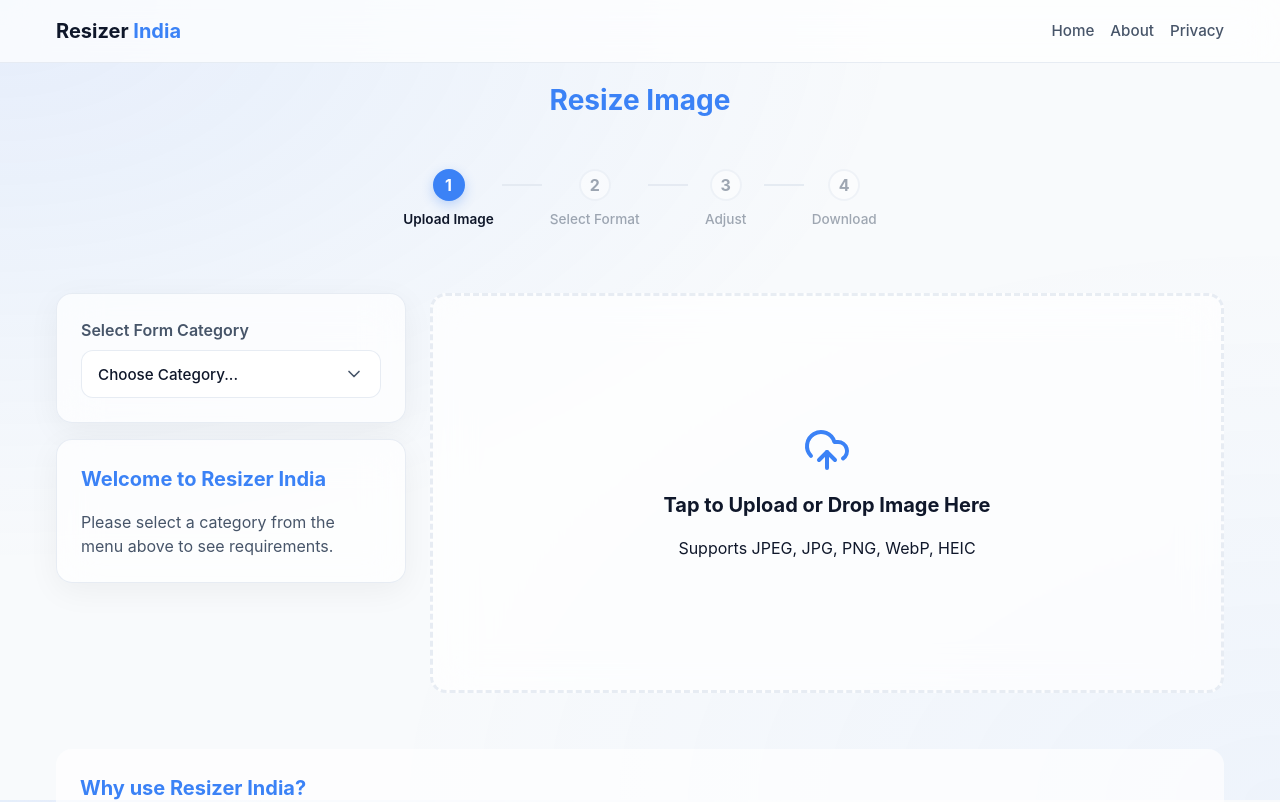
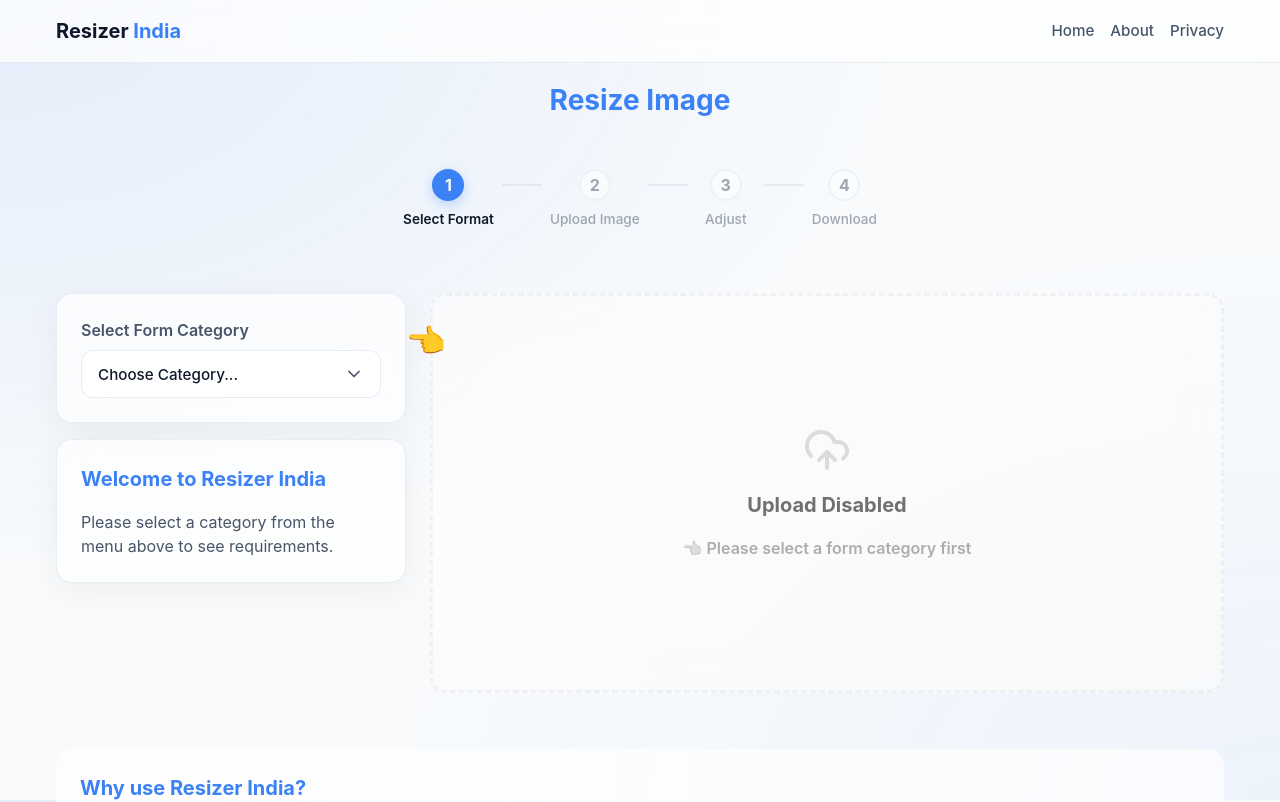
Before and after one commit to TechyNisarg/resizer-india, a React (Vite) app: page / in a window 1280 px wide. Shown: the top 802 px of the page. Built offline with nearby package versions, Linux system fonts and the light colour scheme; a web font is replaced by a local one.

Commit message:
feat: Add visual cues to force category selection before upload

```diff
--- a/src/components/Dropzone.tsx
+++ b/src/components/Dropzone.tsx
@@ -4,15 +4,16 @@
 interface DropzoneProps {
   onImageLoad: (file: File) => void;
   isProcessing?: boolean;
+  disabled?: boolean;
 }
 
-export const Dropzone: React.FC<DropzoneProps> = ({ onImageLoad, isProcessing }) => {
+export const Dropzone: React.FC<DropzoneProps> = ({ onImageLoad, isProcessing, disabled }) => {
   const [isDragOver, setIsDragOver] = useState(false);
   const fileInputRef = useRef<HTMLInputElement>(null);
 
   const handleDragOver = (e: React.DragEvent) => {
     e.preventDefault();
-    if (!isProcessing) setIsDragOver(true);
+    if (!isProcessing && !disabled) setIsDragOver(true);
   };
 
   const handleDragLeave = (e: React.DragEvent) => {
@@ -23,7 +24,7 @@
   const handleDrop = (e: React.DragEvent) => {
     e.preventDefault();
     setIsDragOver(false);
-    if (isProcessing) return;
+    if (isProcessing || disabled) return;
     if (e.dataTransfer.files && e.dataTransfer.files.length > 0) {
       onImageLoad(e.dataTransfer.files[0]);
     }
@@ -37,12 +38,16 @@
 
   return (
     <div
-      className={`dropzone ${isDragOver ? 'dragover' : ''}`}
+      className={`dropzone ${isDragOver ? 'dragover' : ''} ${disabled ? 'disabled' : ''}`}
       onDragOver={handleDragOver}
       onDragLeave={handleDragLeave}
       onDrop={handleDrop}
-      onClick={() => { if (!isProcessing) fileInputRef.current?.click(); }}
-      style={{ opacity: isProcessing ? 0.6 : 1, cursor: isProcessing ? 'wait' : 'pointer' }}
+      onClick={() => { if (!isProcessing && !disabled) fileInputRef.current?.click(); }}
+      style={{
+        opacity: isProcessing || disabled ? 0.6 : 1,
+        cursor: isProcessing ? 'wait' : disabled ? 'not-allowed' : 'pointer',
+        filter: disabled ? 'grayscale(100%)' : 'none'
+      }}
     >
       <input
         type="file"
@@ -50,10 +55,20 @@
         onChange={handleChange}
         accept="image/jpeg, image/png, image/webp, image/heic, image/heif"
         hidden
+        disabled={disabled || isProcessing}
       />
-      <UploadCloud size={48} className="upload-icon" />
-      <h3>Tap to Upload or Drop Image Here</h3>
-      <p>Supports JPEG, JPG, PNG, WebP, HEIC</p>
+      <UploadCloud size={48} className="upload-icon" style={{ opacity: disabled ? 0.4 : 1 }} />
+      {disabled ? (
+        <>
+          <h3>Upload Disabled</h3>
+          <p style={{ color: 'var(--primary)', fontWeight: 600 }}>👈 Please select a form category first</p>
+        </>
+      ) : (
+        <>
+          <h3>Tap to Upload or Drop Image Here</h3>
+          <p>Supports JPEG, JPG, PNG, WebP, HEIC</p>
+        </>
+      )}
       {isProcessing && <p style={{color: 'var(--primary)', fontWeight: 600}}>Loading & Converting...</p>}
     </div>
   );
--- a/src/components/PresetSelector.tsx
+++ b/src/components/PresetSelector.tsx
@@ -8,6 +8,7 @@
   currentType: PresetType | null;
   onTypeSelect: (type: PresetType) => void;
   availableTypes: { type: PresetType, label: string }[];
+  highlight?: boolean;
 }
 
 const CATEGORIES: { id: PresetCategory, label: string }[] = [
@@ -20,7 +21,7 @@
 ];
 
 export const PresetSelector: React.FC<PresetSelectorProps> = ({
-  currentCategory, onCategorySelect, currentType, onTypeSelect, availableTypes
+  currentCategory, onCategorySelect, currentType, onTypeSelect, availableTypes, highlight
 }) => {
   const [isOpen, setIsOpen] = useState(false);
   const dropdownRef = useRef<HTMLDivElement>(null);
@@ -38,7 +39,7 @@
   const currentCategoryLabel = CATEGORIES.find(c => c.id === currentCategory)?.label || 'Choose Category...';
 
   return (
-    <div className="preset-selector card">
+    <div className={`preset-selector card ${highlight ? 'highlight-pulse' : ''}`}>
       <div className="preset-row">
         <label style={{ display: 'block', marginBottom: '0.5rem', fontWeight: 600, color: 'var(--text-secondary)' }}>Select Form Category</label>
 
--- a/src/index.css
+++ b/src/index.css
@@ -310,3 +310,5 @@
 .footer-links a:hover {
   color: var(--primary);
 }
+@keyframes pulseHighlight { 0% { box-shadow: 0 0 0 0 rgba(59, 130, 246, 0.4); } 70% { box-shadow: 0 0 0 10px rgba(59, 130, 246, 0); } 100% { box-shadow: 0 0 0 0 rgba(59, 130, 246, 0); } } .highlight-pulse { animation: pulseHighlight 2s infinite; border-color: var(--primary) !important; }
+@keyframes bounceX { 0%%, 100%% { transform: translateX(0) translateY(-50%%); } 50%% { transform: translateX(-10px) translateY(-50%%); } }
--- a/src/pages/Home.tsx
+++ b/src/pages/Home.tsx
@@ -9,7 +9,7 @@
 import { Trash2, DownloadCloud } from 'lucide-react';
 
 const StepIndicator = ({ currentStep }: { currentStep: number }) => {
-  const steps = ['Upload Image', 'Select Format', 'Adjust', 'Download'];
+  const steps = ['Select Format', 'Upload Image', 'Adjust', 'Download'];
   return (
     <div className="step-indicator" style={{ display: 'flex', justifyContent: 'center', alignItems: 'center', gap: '0.5rem', marginBottom: '2rem', width: '100%', overflowX: 'auto', padding: '0.5rem' }}>
       {steps.map((step, idx) => {
@@ -112,7 +112,7 @@
   } = useImageProcessor(activePreset || getPresetsByCategory('rto')[0]);
 
   let currentStep = 1;
-  if (sourceImage && !category) currentStep = 2;
+  if (category) currentStep = 2;
   if (sourceImage && category && !downloadObjectURL) currentStep = 3;
   if (downloadObjectURL) currentStep = 4;
 
@@ -126,6 +126,12 @@
 
       <div className="workspace">
         <div className="sidebar">
+          <div style={{ position: 'relative' }}>
+            {!category && (
+              <div style={{ position: 'absolute', right: '-40px', top: '24px', animation: 'bounceX 1s infinite', zIndex: 10 }}>
+                <span style={{ fontSize: '2rem' }}>👈</span>
+              </div>
+            )}
             <PresetSelector
               currentCategory={category}
               onCategorySelect={handleCategorySelect}
@@ -133,6 +139,7 @@
               onTypeSelect={handleTypeSelect}
               availableTypes={availableTypes}
             />
+          </div>
 
           {category === 'custom' && (
             <div className="card">
@@ -192,20 +199,7 @@
 
         <div className="main-content">
           {!sourceImage ? (
-            <Dropzone onImageLoad={loadImage} isProcessing={isProcessing} />
-          ) : !category ? (
-            <div className="card" style={{ display: 'flex', flexDirection: 'column', alignItems: 'center', justifyContent: 'center', gap: '1.5rem', minHeight: '400px', textAlign: 'center', animation: 'fadeIn 0.5s ease-out' }}>
-              <div style={{ position: 'relative' }}>
-                <div style={{ width: '80px', height: '80px', background: 'rgba(59, 130, 246, 0.1)', color: 'var(--primary)', borderRadius: '50%', display: 'flex', alignItems: 'center', justifyContent: 'center', margin: '0 auto' }}>
-                  <span style={{ fontSize: '32px', fontWeight: 'bold' }}>2</span>
-                </div>
-                <div style={{ position: 'absolute', left: '-60px', top: '50%', transform: 'translateY(-50%)', animation: 'bounceX 1s infinite' }}>
-                  <span style={{ fontSize: '2rem' }}>👈</span>
-                </div>
-              </div>
-              <h2 style={{ fontSize: '1.75rem', color: 'var(--text-primary)' }}>Select a Format to Crop</h2>
-              <p style={{ color: 'var(--text-secondary)', fontSize: '1.1rem', maxWidth: '400px' }}>Your image is uploaded! Now, please choose a form category (RTO, PAN, SSC, etc.) from the left menu to continue.</p>
-            </div>
+            <Dropzone onImageLoad={loadImage} isProcessing={isProcessing} disabled={!category} />
           ) : downloadObjectURL ? (
             <div className="card result-view" style={{ textAlign: 'center', padding: '3rem', display: 'flex', flexDirection: 'column', alignItems: 'center', justifyContent: 'center', minHeight: '400px' }}>
               <h2 style={{ color: '#10b981', fontSize: '2rem', marginBottom: '1rem' }}>Success! 🎉</h2>
```
Lines whose indentation alone changed are shown as unchanged.
